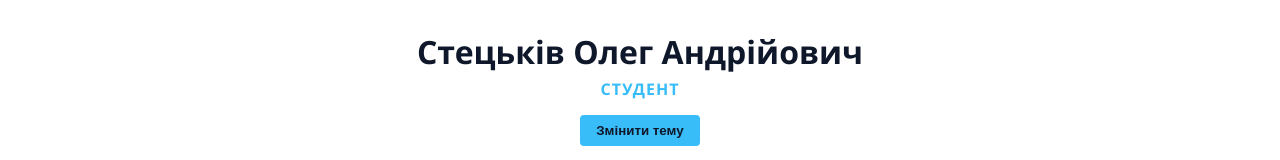
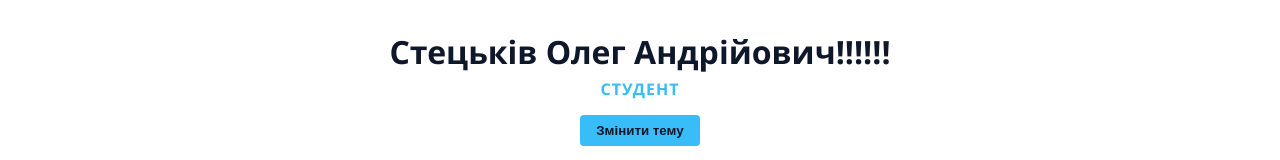
Before and after one commit to olegstetskiv/lab5-cv, a plain HTML site: page index.html in a window 1280 px wide. Shown: the top 160 px of the page. Drawn offline with Linux system fonts and the light colour scheme; no server answers.

Commit message:
Update name! index.html

```diff
--- a/index.html
+++ b/index.html
@@ -3,13 +3,13 @@
 <head>
     <meta charset="UTF-8">
     <meta name="viewport" content="width=device-width, initial-scale=1.0">
-    <title>Резюме - Стецьків Олег!!!!!!!!</title>
+    <title>Резюме - Стецьків Олег</title>
     <link rel="stylesheet" href="style.css">
 </head>
 <body>
 
     <header>
-        <h1>Стецьків Олег Андрійович</h1>
+        <h1>Стецьків Олег Андрійович!!!!!!</h1>
         <p class="subtitle">СТУДЕНТ</p>
         <button id="theme-toggle" class="theme-btn">Змінити тему</button>
     </header>
```
